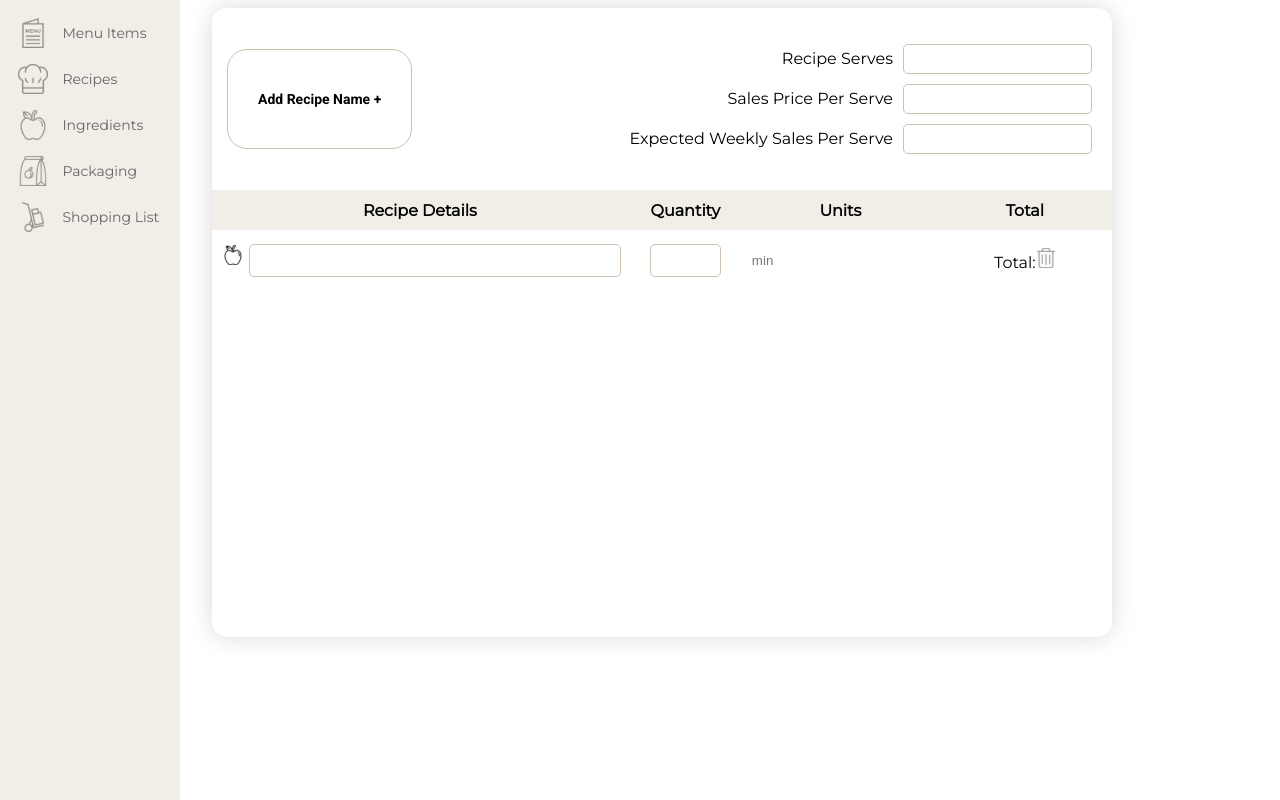
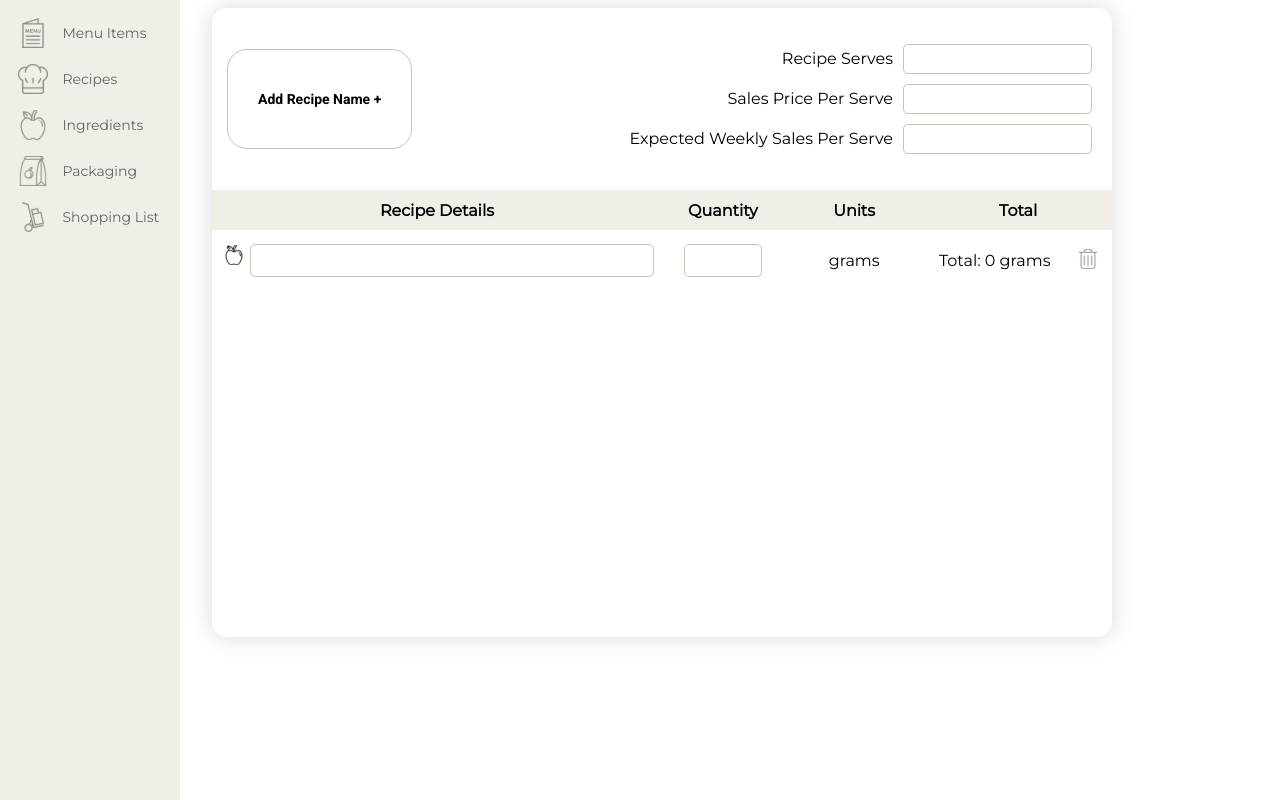
Before and after one commit to tom-curphey/rev-002, a React (Create React App) app in the folder client/: page / in a window 1280 px wide. Built offline with nearby package versions, Linux system fonts and the light colour scheme.

Commit message:
added state to card, recipe details row now updates the card

```diff
--- a/client/src/components/add-recipe/add-recipe.component.tsx
+++ b/client/src/components/add-recipe/add-recipe.component.tsx
@@ -10,7 +10,63 @@ import {
 
 import RecipeDetails from "../recipe-details/recipe-details.component";
 
-const RecipeCard: React.FC = () => (
+import IconApple from "../../assets/icon-apple.svg";
+
+interface IStateRecipeDetails {
+  icon: any;
+  recipeDetails: string;
+  units: string;
+  quantity: number;
+  total: number;
+}
+
+const RecipeCard: React.FC = () => {
+  const [listRecipeDetails, setlistRecipeDetails] = React.useState<
+    IStateRecipeDetails[]
+  >([
+    {
+      icon: IconApple,
+      recipeDetails: "",
+      units: "grams",
+      quantity: 0,
+      total: 0
+    }
+  ]);
+
+  const updateRecipeDetails = (key: number, input: string) =>
+    setlistRecipeDetails(
+      listRecipeDetails.map(item =>
+        listRecipeDetails.indexOf(item) === key
+          ? { ...item, recipeDetails: input }
+          : item
+      )
+    );
+
+  const updateQuantity = (key: number, quantity: string) => {
+    let quantityUpdate = quantity;
+    if (quantity === "") {
+      quantityUpdate = "0";
+    }
+
+    setlistRecipeDetails(
+      listRecipeDetails.map(item =>
+        listRecipeDetails.indexOf(item) === key
+          ? {
+              ...item,
+              quantity: parseInt(quantityUpdate),
+              total: parseInt(quantityUpdate)
+            }
+          : item
+      )
+    );
+  };
+
+  const deleteItem = (key: number) =>
+    setlistRecipeDetails(
+      listRecipeDetails.filter(item => listRecipeDetails.indexOf(item) !== key)
+    );
+
+  return (
     <RecipeCardContainer>
       <CardTop>
         <CardButton inverted>
@@ -38,15 +94,31 @@ const RecipeCard: React.FC = () => (
         </RecipeInputs>
       </CardTop>
       <RecipeTable>
+        <thead>
           <RecipeTableHeader>
             <th scope="column">Recipe Details</th>
             <th scope="column">Quantity</th>
             <th scope="column">Units</th>
             <th scope="column">Total</th>
           </RecipeTableHeader>
-      <RecipeDetails />
+        </thead>
+        <tbody>
+          {listRecipeDetails.map(row => {
+            const key = listRecipeDetails.indexOf(row);
+            return (
+              <RecipeDetails
+                key={key}
+                onUpdateRecipeDetails={e => updateRecipeDetails(key, e)}
+                onUpdateQuantity={e => updateQuantity(key, e)}
+                onDeleteItem={() => deleteItem(key)}
+                {...row}
+              />
+            );
+          })}
+        </tbody>
       </RecipeTable>
     </RecipeCardContainer>
   );
+};
 
 export default RecipeCard;
--- a/client/src/components/recipe-details/recipe-details.component.tsx
+++ b/client/src/components/recipe-details/recipe-details.component.tsx
@@ -7,36 +7,57 @@ import {
   QuantityCol,
   UnitsCol,
   TotalCol,
-  UnitsInput,
   RecipeDetailsFieldContainer,
-  RecipeDetailsIcon
+  RecipeDetailsIcon,
+  TotalColContainer
 } from "./recipe-details.styles";
 
-import IconApple from "../../assets/icon-apple.svg";
+interface IProps {
+  icon?: any;
+  total?: number;
+  quantity: number;
+  units: string;
+  onUpdateRecipeDetails: (input: string) => void;
+  onUpdateQuantity: (input: string) => void;
+  onDeleteItem: () => void;
+}
 
-const RecipeDetails: React.FC = () => (
+const RecipeDetails: React.FC<IProps> = ({
+  icon,
+  quantity,
+  units,
+  onUpdateRecipeDetails,
+  onUpdateQuantity,
+  onDeleteItem
+}: IProps) => (
   <RecipeDetailsContainer>
     <RecipeDetailsCol>
       <RecipeDetailsFieldContainer>
-        <RecipeDetailsIcon src={IconApple} />
-        <RecipeDetailsInput />
+        <RecipeDetailsIcon src={icon} />
+        <RecipeDetailsInput
+          type="text"
+          onChange={e => onUpdateRecipeDetails(e.target.value)}
+        />
       </RecipeDetailsFieldContainer>
     </RecipeDetailsCol>
     <QuantityCol>
-      <RecipeDetailsInput />
+      <RecipeDetailsInput
+        type="text"
+        onChange={e => onUpdateQuantity(e.target.value)}
+      />
     </QuantityCol>
     <UnitsCol>
-      <UnitsInput type="number" placeholder="min" />
+      <p>{units}</p>
     </UnitsCol>
     <TotalCol>
-      <div>
-        Total:
+      <TotalColContainer>
         <span>
-          <button>
-            <DeleteIcon />
-          </button>
+          Total: {quantity} {units}
         </span>
-      </div>
+        <button onClick={() => onDeleteItem()}>
+          <DeleteIcon />
+        </button>
+      </TotalColContainer>
     </TotalCol>
   </RecipeDetailsContainer>
 );
--- a/client/src/components/recipe-details/recipe-details.styles.tsx
+++ b/client/src/components/recipe-details/recipe-details.styles.tsx
@@ -35,7 +35,7 @@ export const UnitsCol = styled.td`
 
 export const TotalCol = styled.td`
   width: 20%;
-
+  text-align: center;
   button {
     border: none;
     background: none;
@@ -43,6 +43,12 @@ export const TotalCol = styled.td`
   }
 `;
 
+export const TotalColContainer = styled.div`
+  display: flex;
+  align-items: center;
+  justify-content: space-around;
+`;
+
 export const RecipeDetailsIcon = styled.img`
   padding: 0 6px 0 4px;
 `;
```
Lines whose indentation alone changed are shown as unchanged.
